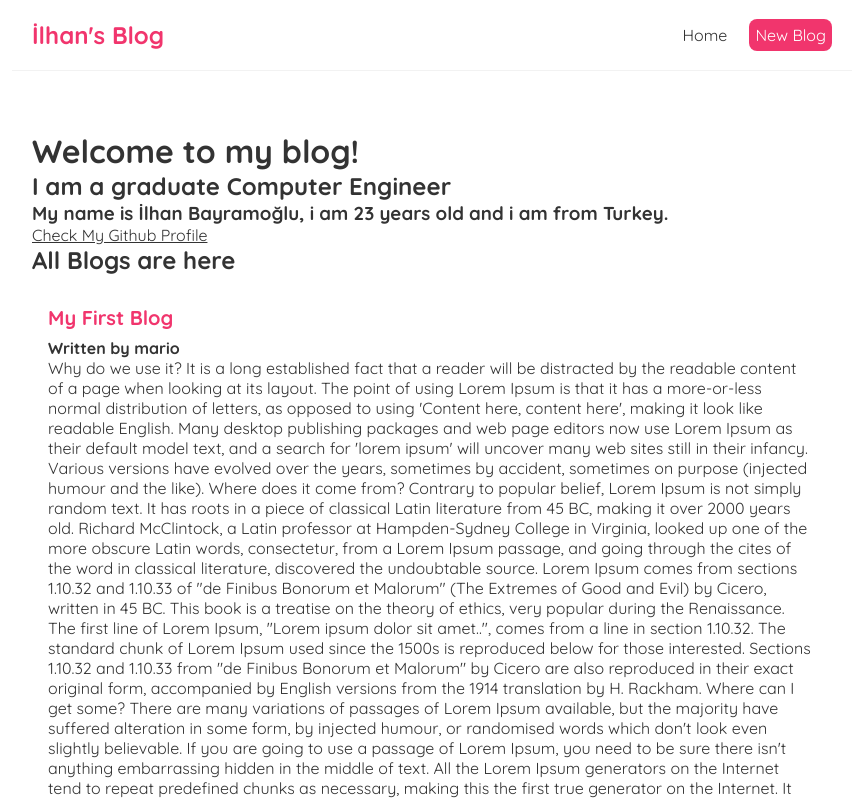
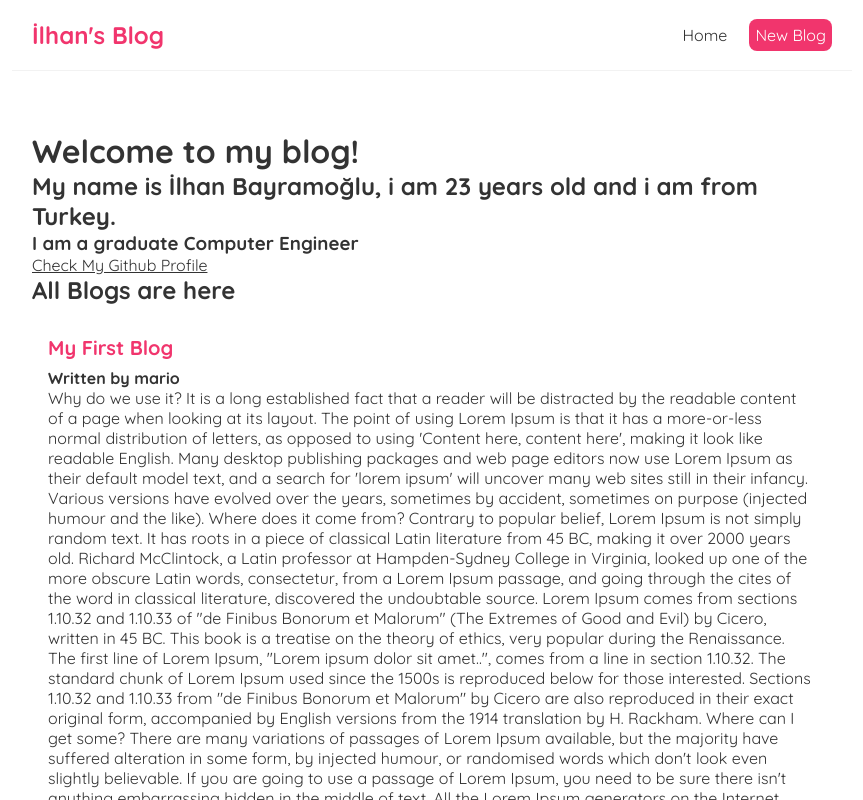
Before and after one commit to ilhan0909/ReactJs-Blog, a React (Create React App) app: page / in a window 1280 px wide. Shown: the top 800 px of the page, without its empty margins (208-1071 px from the left). Built offline with nearby package versions, Linux system fonts and the light colour scheme; data requests are answered from the project's data file.

Commit message:
tidy up personal info constants and fetch function

```diff
--- a/src/Home.js
+++ b/src/Home.js
@@ -1,5 +1,6 @@
-import { useState, useEffect } from "react";
 import BlogList from "./BlogList";
+import useFetch from "./useFetch";
+
 function getAge(dateString) {
     var today = new Date();
     var birthDate = new Date(dateString);
@@ -11,35 +12,21 @@ function getAge(dateString) {
     return age;
 }
 const title = 'Welcome to my blog!';
-const department = 'Computer Engineer';
-const person = {name:'İlhan Bayramoğlu',country:'Turkey'};
-const link = 'https://github.com/ilhan0909';
+const person = {name:'İlhan Bayramoğlu',country:'Turkey',department:'Computer Engineer',link:'https://github.com/ilhan0909'};
+
 
 const Home = () => {
-    const [blogs, setBlogs] = useState(null);
-    const [isPending, setIsPending] =useState(true);
-
-
-    useEffect(() => {
-        fetch('http://localhost:8000/blogs')
-            .then(res => {
-                return res.json();
-            })
-            .then(data => {
-                setBlogs(data);
-                setIsPending(false);
-            });
-    }, []);
-
+    const { data,isPending,error } = useFetch('http://localhost:8000/blogs');
 
     return (
         <div className="home">
         <h1>{ title }</h1>
-        <h2>I am a graduate {department} </h2>
-        <h3>My name is {person.name}, i am {getAge("1998/06/25")} years old and i am from {person.country}.</h3>
-        <a href={link}>Check My Github Profile</a>
+        <h2>My name is {person.name}, i am {getAge("1998/06/25")} years old and i am from {person.country}.</h2>
+        <h3>I am a graduate {person.department} </h3>
+        <a href={person.link}>Check My Github Profile</a>
+            { error && <div>{ error }</div> }
             { isPending && <div>Loading...</div> }
-            {blogs && <BlogList blogs={blogs} title="All Blogs are here"/>}
+            { data && <BlogList blogs={data} title="All Blogs are here"/> }
         </div>
      );
 }
```
